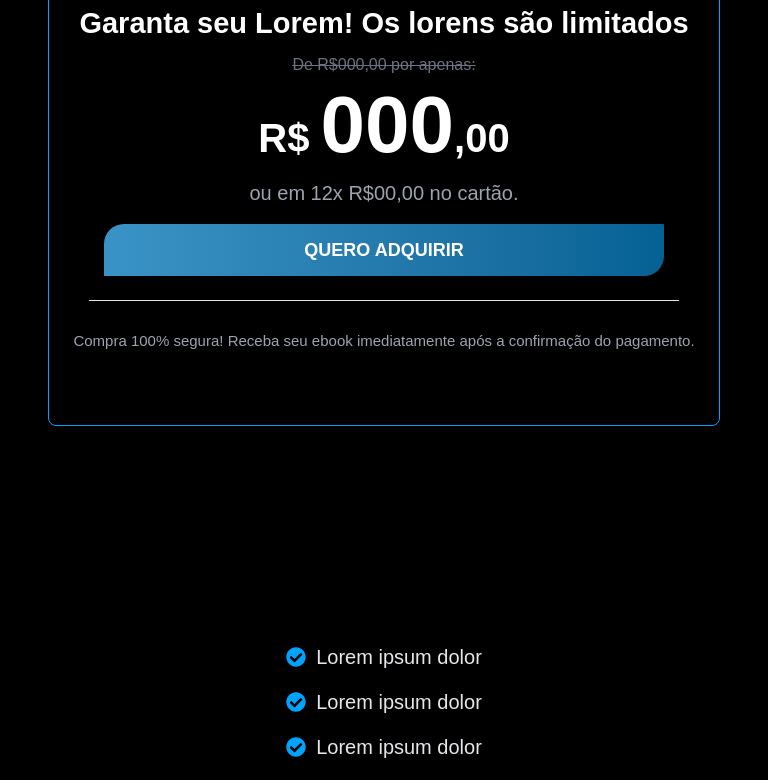
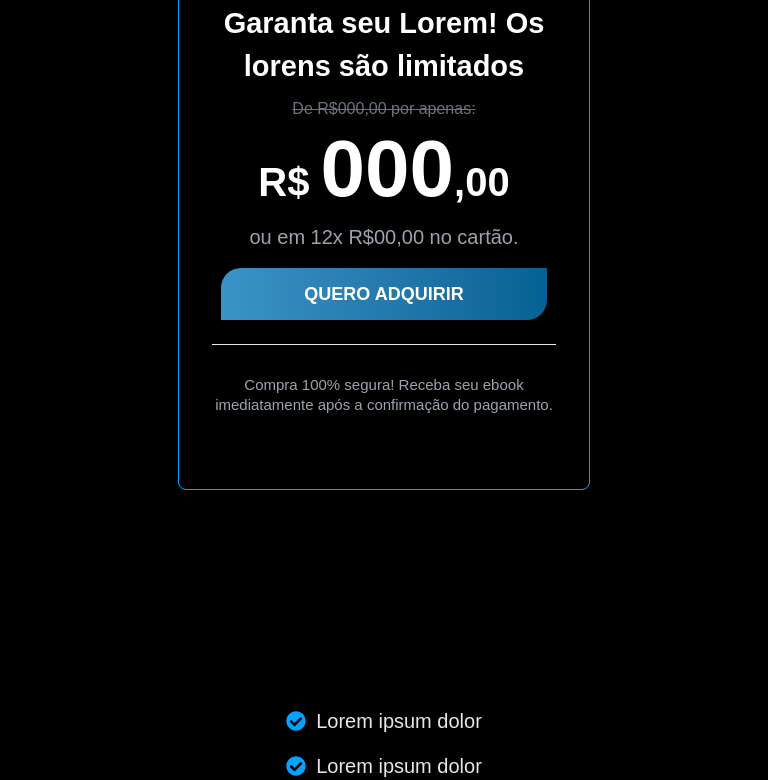
Before and after one commit to samylledutra/LandingPagePH, a React (Vite) app: page / in a window 768 px wide. Shown: the part 5927-6707 px from the top of the page. Built offline with nearby package versions, Linux system fonts and the light colour scheme.

Commit message:
changes rightSectionPromotion

```diff
--- a/src/index.css
+++ b/src/index.css
@@ -188,6 +188,9 @@
   .firstSection p {
     padding-right: 0;
   }
+  .rightSectionPromotion {
+    width: 60%;
+  }
 }
 
 @media (max-width: 640px) {
@@ -350,6 +353,10 @@
   .firstSection p {
     padding-right: 450px;
   }
+
+  .rightSectionPromotion {
+    width: 60%;
+  }
 }
 
 @media (max-width: 960px) {
```
